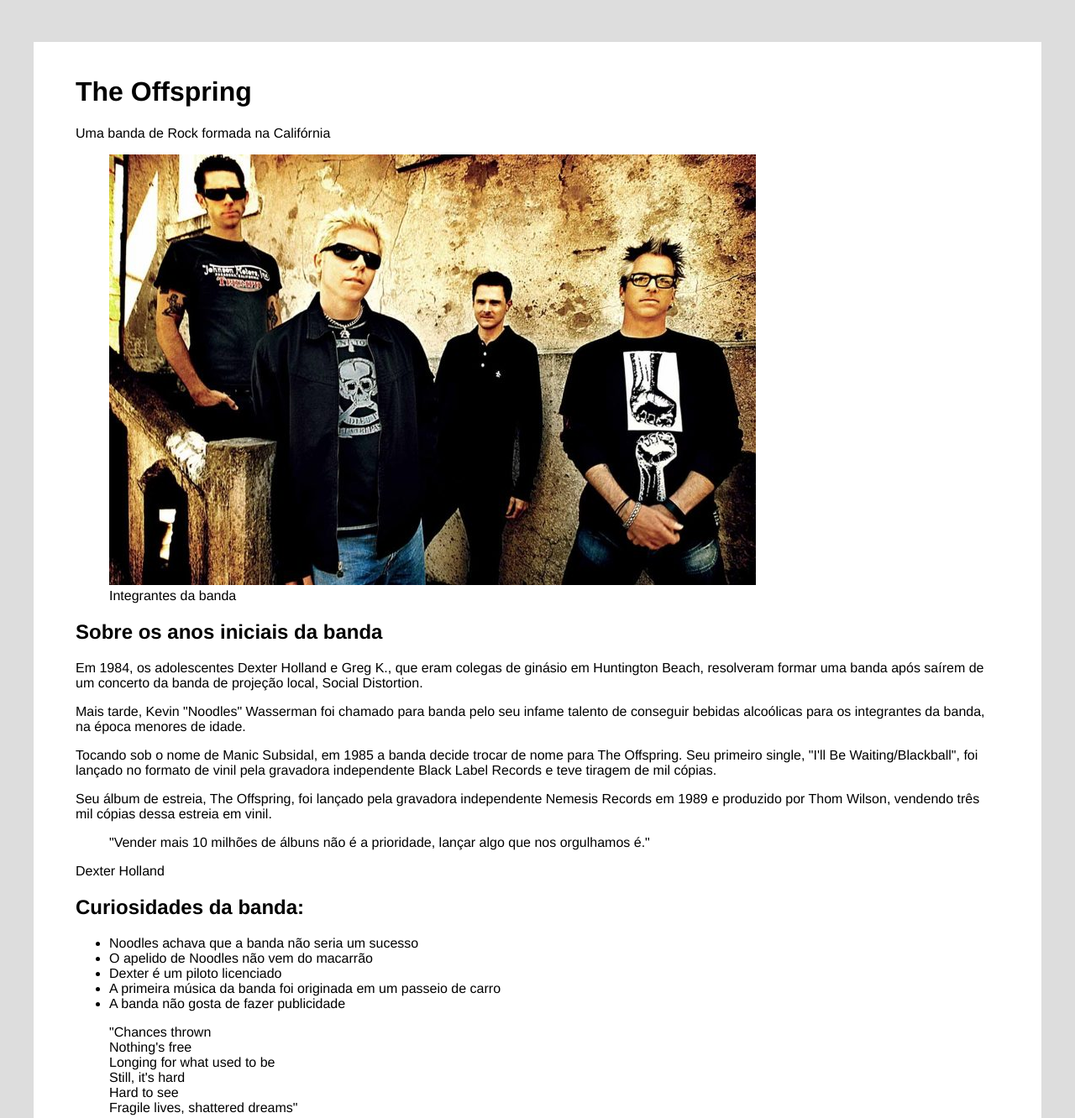
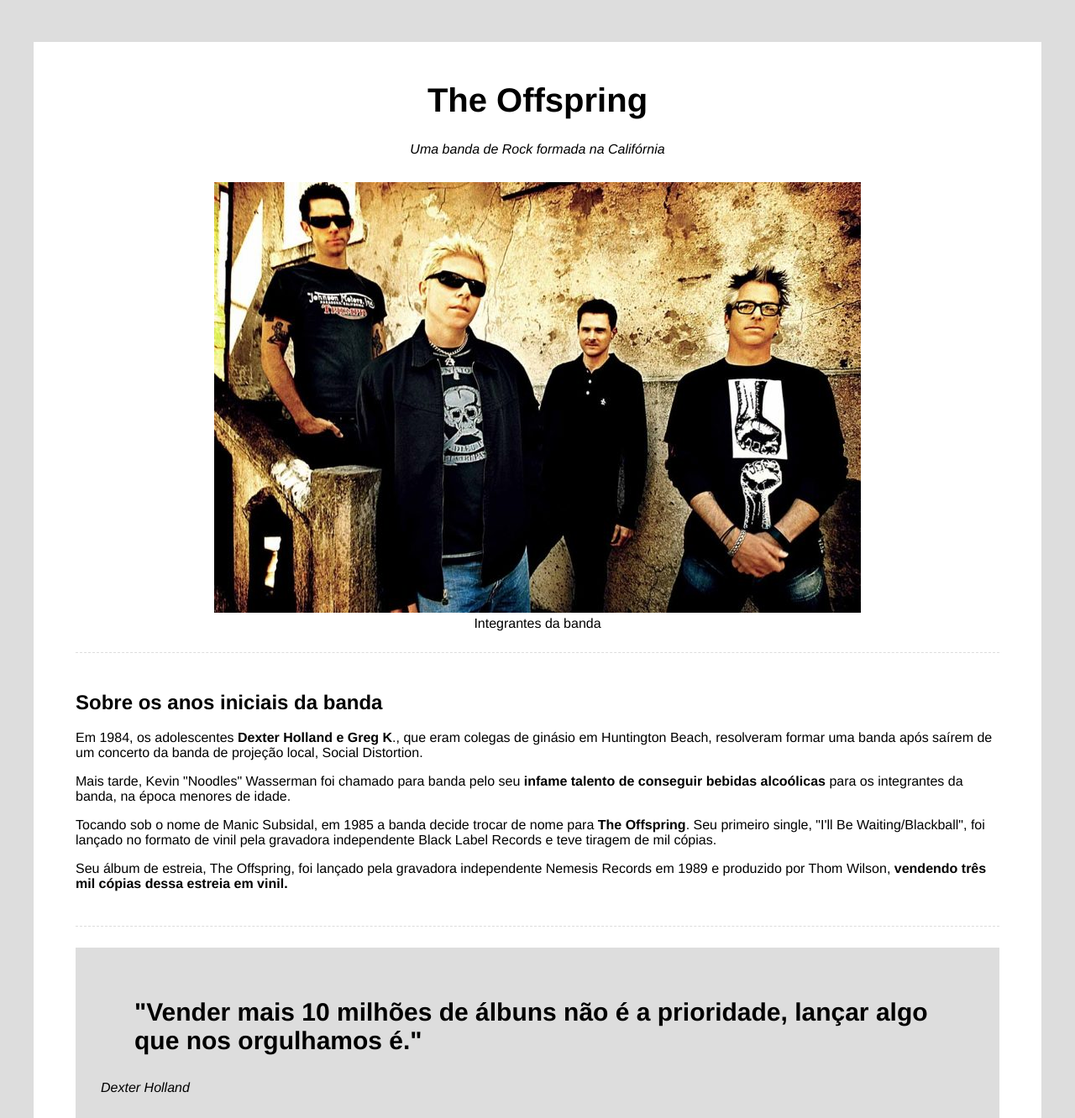
Before and after one commit to AbdenigoCoelho/Tributo, a plain HTML site: page index.html in a window 1280 px wide. Shown: the top 1332 px of the page at 84% size. Drawn offline with Linux system fonts and the light colour scheme.

Commit message:
Projeto Tributo Concluido

```diff
--- a/CSS/style.css
+++ b/CSS/style.css
@@ -10,3 +10,65 @@ html {
     margin: 50px auto;
     padding: 20px 50px;
 }
+
+.bold {
+    font-weight: bold;
+}
+
+/* header*/
+.header {
+    text-align: center;
+}
+
+.main-title {
+    font-size: 40px;
+}
+
+.main-paragraph {
+    font-style: italic;
+}
+
+/* Imagem destaque*/
+.featured-image {
+    text-align: center;
+    margin-top: 30px;
+}
+
+/* Biografia*/
+.biography-container {
+    padding: 25px 0;
+    margin: 25px 0;
+    border-top: 1px dashed #ddd;
+    border-bottom: 1px dashed #ddd;
+}
+/* Quotes */
+.quotes-container {
+    background-color: #ddd;
+    padding: 30px;
+}
+
+.quotes-container blockquote {
+    font-weight: bold;
+    font-size: 30px;
+}
+
+.quotes-container p {
+    font-style: italic;
+}
+
+.curiosities-container {
+    padding: 25px 0;
+    margin: 25px 0;
+    border-top: 1px dashed #ddd;
+    border-bottom: 1px dashed #ddd;
+}
+
+.curiosities-container li {
+    height: 30px;
+}
+
+/* Imagem bold */
+.img-bold {
+    font-weight: bold;
+    text-align: center;
+}
```
